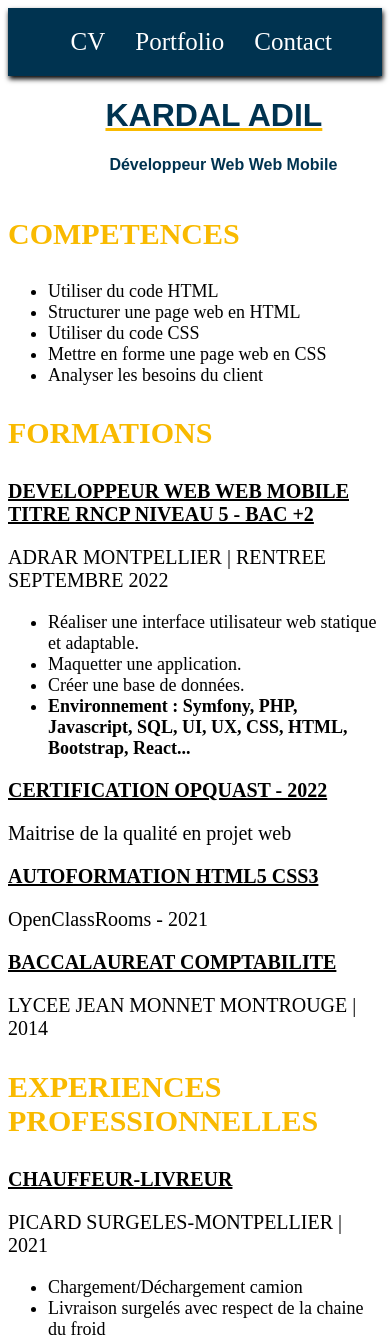
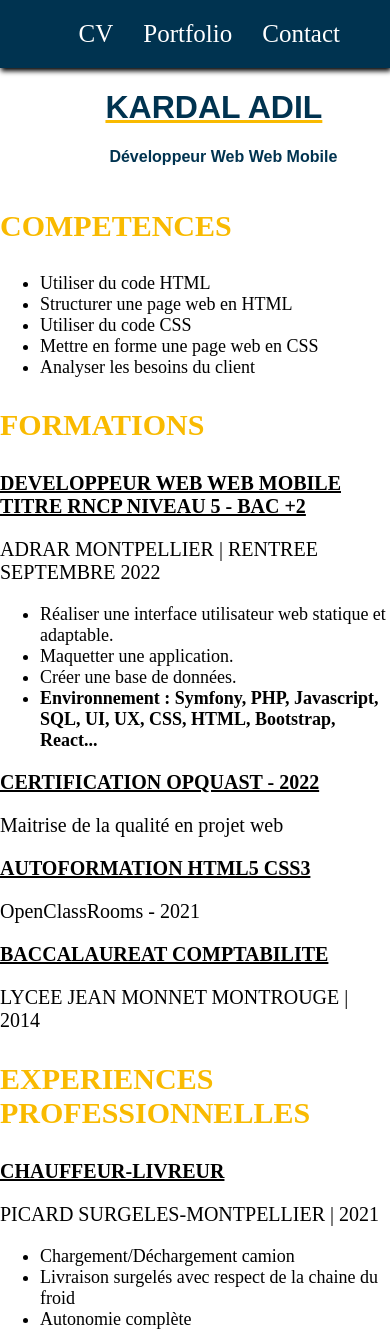
Before and after one commit to AdilKardal/structure_dev, a PHP site: page / in a window 390 px wide. Shown: the top 1338 px of the page. Run offline with PHP 8.4, Linux system fonts and the light colour scheme.

Commit message:
responsive portfolio body margin

```diff
--- a/5_Exercices_En_Cours_Formation/Portfolio/style.css
+++ b/5_Exercices_En_Cours_Formation/Portfolio/style.css
@@ -128,6 +128,7 @@ p {
 @media(max-width:680px) {
     body {
         background: none;
+        margin: 0px;
     }
 
     .profil {
```
